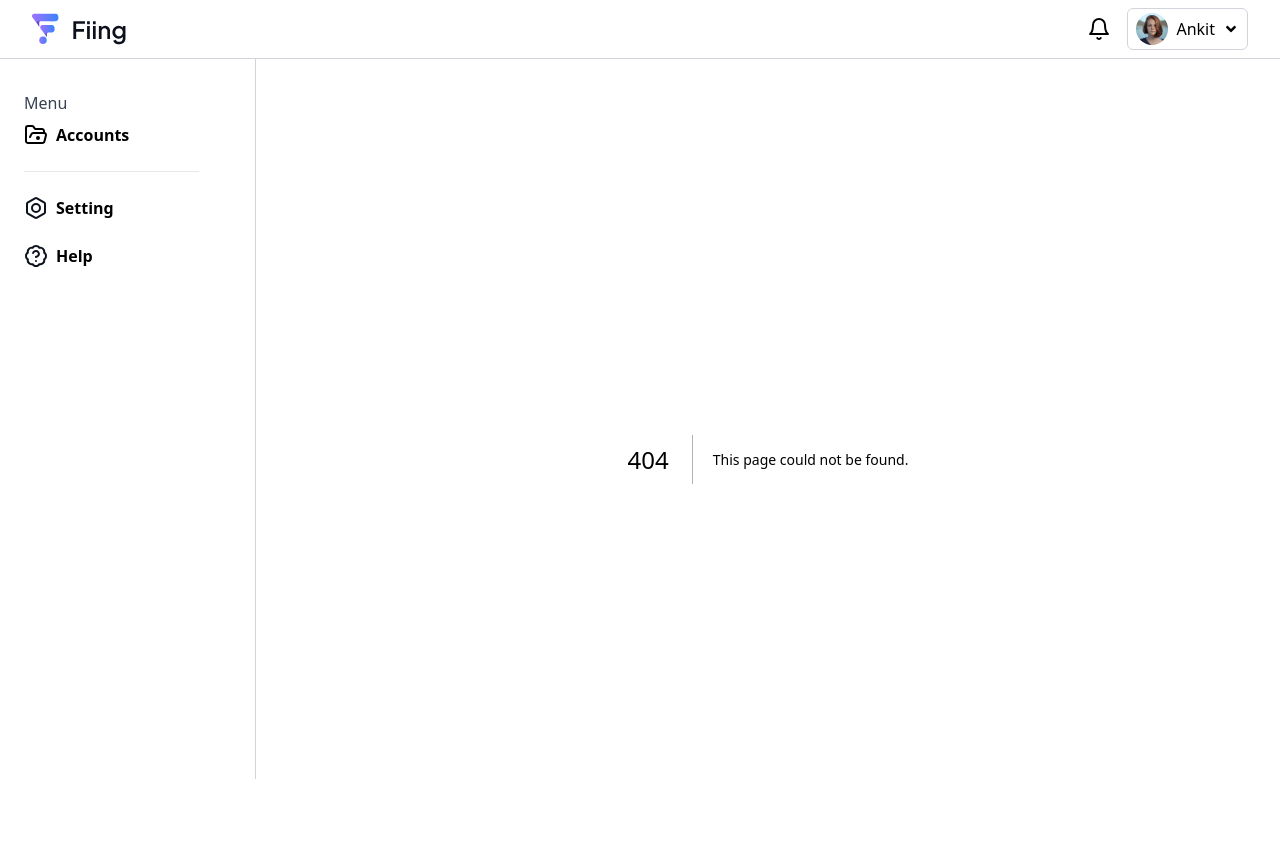
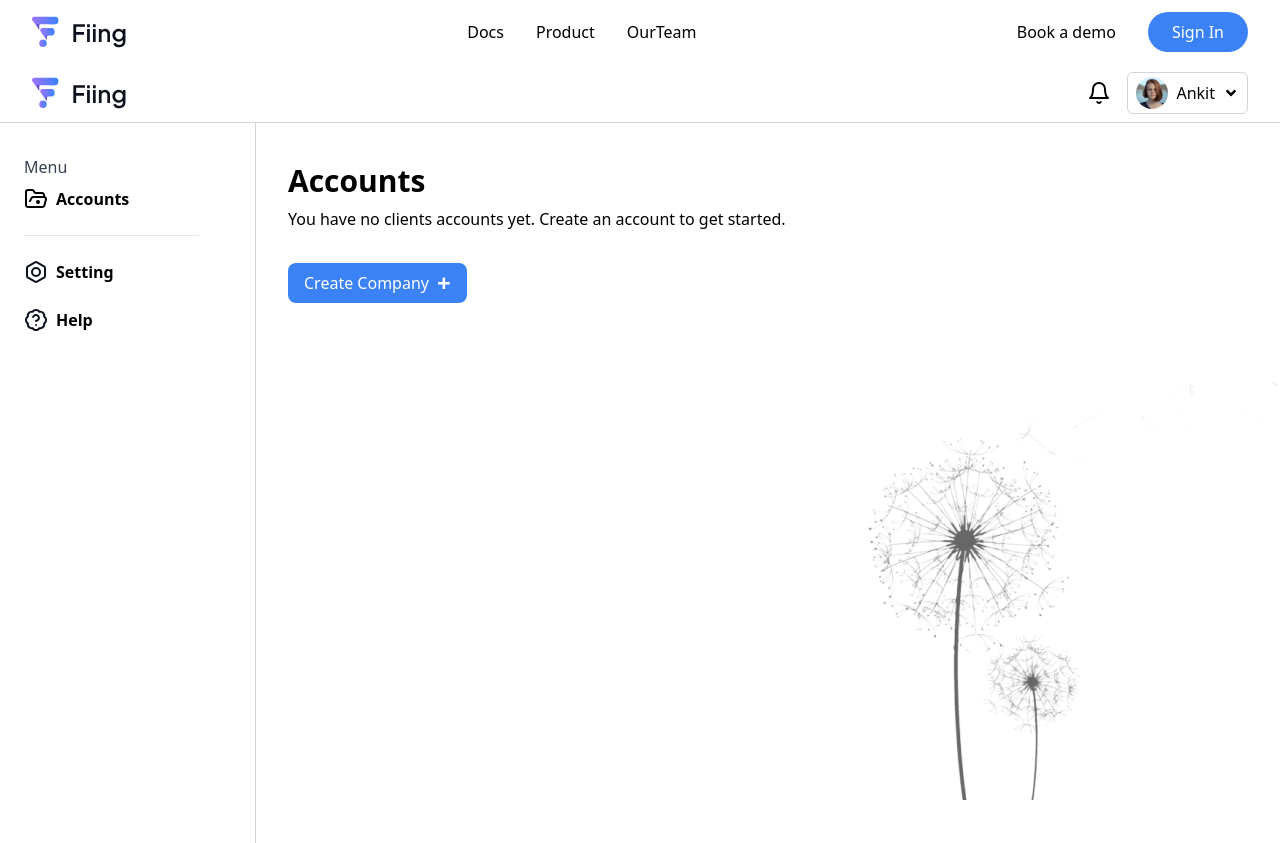
Before and after one commit to vashukashyap/fiing, a Next.js app: page /dashboard in a window 1280 px wide. Before the commit this address had no page. Before the commit the page ends 800 px from the top, so only its background shows below. Built offline with nearby package versions, Linux system fonts and the light colour scheme.

Commit message:
added-dashboard-route

```diff
--- /dev/null
+++ b/src/app/(dash)/dashboard/layout.js
@@ -0,0 +1,28 @@
+import DashboardNavbar from "@/components/DashboardNavbar/DashboardNavbar";
+import Logo from "@/assets/images/fiingLogo.svg";
+import UserImage from "@/assets/images/demoUser.jpg";
+import SideNavbar from "@/components/SideNavbar/SideNavbar";
+
+
+export default function RootLayout({ children }) {
+  return (
+    <html lang="en">
+      <body className="">
+        <section className="w-full h-fit">
+          <DashboardNavbar
+            logo={Logo}
+            userimage={UserImage}
+            username={"Ankit"}
+          />
+          <div className="flex flex-row h-[90vh]">
+            <div className="">
+              <SideNavbar />
+            </div>
+
+            <div className=" overflow-y-scroll w-full">{children}</div>
+          </div>
+        </section>
+      </body>
+    </html>
+  );
+}
--- /dev/null
+++ b/src/app/(dash)/dashboard/page.js
@@ -0,0 +1,25 @@
+import CreateCompanyButton from "@/components/CreateCompanyButton/CreateCompanyButton";
+import DashboardImage from "@/assets/images/dashboardImage.png";
+import Image from "next/image";
+
+
+export default function Home() {
+    return (
+      <>
+        <div className="p-8">
+          <h1 className="text-3xl font-semibold my-2">Accounts</h1>
+          <h3 className="my-2">
+            You have no clients accounts yet. Create an account to get started.
+          </h3>
+          <div className="my-8">
+            <CreateCompanyButton />
+          </div>
+          <Image
+            className="absolute right-0 bottom-0"
+            src={DashboardImage}
+            alt="background image not found"
+          />
+        </div>
+      </>
+    );
+  }
--- a/src/app/layout.js
+++ b/src/app/layout.js
@@ -1,9 +1,7 @@
 import { Inter } from "next/font/google";
 import "./globals.css";
-import DashboardNavbar from "@/components/DashboardNavbar/DashboardNavbar";
 import Logo from "@/assets/images/fiingLogo.svg";
-import UserImage from "@/assets/images/demoUser.jpg";
-import SideNavbar from "@/components/SideNavbar/SideNavbar";
+import Navbar from "@/components/Navbar/Navbar";
 
 const inter = Inter({ subsets: ["latin"] });
 
@@ -16,20 +14,8 @@ export default function RootLayout({ children }) {
   return (
     <html lang="en">
       <body className="">
-        <section className="w-full h-fit">
-          <DashboardNavbar
-            logo={Logo}
-            userimage={UserImage}
-            username={"Ankit"}
-          />
-          <div className="flex flex-row h-[90vh]">
-            <div className="">
-              <SideNavbar />
-            </div>
-
-            <div className=" overflow-y-scroll w-full">{children}</div>
-          </div>
-        </section>
+        <Navbar logo={Logo}/>
+          {children}
       </body>
     </html>
   );
--- a/src/app/page.js
+++ b/src/app/page.js
@@ -12,33 +12,12 @@ import DashboardImage from "@/assets/images/dashboardImage.png";
 export default function Home() {
   return (
     <>
-      <div className="p-8">
-        <h1 className="text-3xl font-semibold my-2">Accounts</h1>
-        <h3 className="my-2">
-          You have no clients accounts yet. Create an account to get started.
-        </h3>
-        <div className="my-8">
-          <CreateCompanyButton />
-        </div>
-        <Image
-          className="absolute right-0 bottom-0"
-          src={DashboardImage}
-          alt="background image not found"
-        />
-      </div>
+    <Jumboster/>
+    <FeatureSection/>
+    <Advantages/>
+    <BrandsSection/>
+    <FaqsSection/>
+    <Footer logo={Logo}/>
     </>
   );
 }
-
-// export default function Home() {
-//   return (
-//     <>
-//     <Jumboster/>
-//     <FeatureSection/>
-//     <Advantages/>
-//     <BrandsSection/>
-//     <FaqsSection/>
-//     <Footer logo={Logo}/>
-//     </>
-//   );
-// }
```
